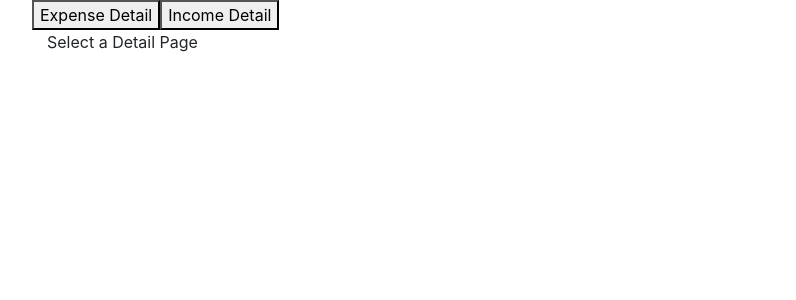
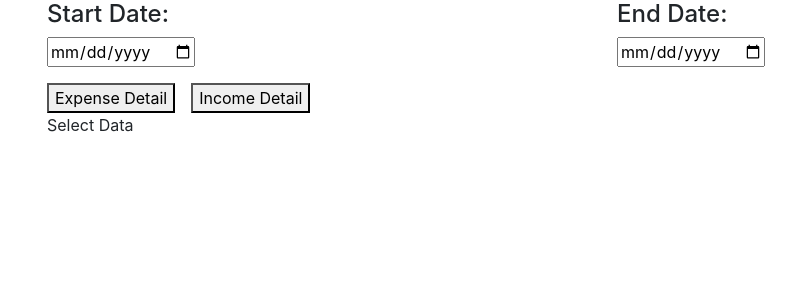
Before and after one commit to sushen25/unihack, a React (Create React App) app: page /overview in a window 1280 px wide. Shown: the top 300 px of the page, without its empty margins (38-834 px from the left). Built offline with nearby package versions, Linux system fonts and the light colour scheme.

Commit message:
Start date picker

```diff
--- a/src/components/transaction_list.js
+++ b/src/components/transaction_list.js
@@ -5,7 +5,6 @@ class TransactionList extends React.Component {
 
     render() {
         const transactions = this.props.list_items;
-        console.log(transactions)
         var renderedTransactions = (<p>No data</p>)
         if(transactions) {
             renderedTransactions = transactions.map((transaction) => {
--- a/src/overview/Overview.js
+++ b/src/overview/Overview.js
@@ -90,43 +90,42 @@ class Overview extends React.Component {
         this.setState({detail: detail_page})
     }
 
+    setStartDate = () => {
+
+    }
 
     render() {
-        // REAL START
         const data = this.getData();
 
-        if(this.state.detail === "expense") {
-            return (
-                <div>
-                    <div className="row">
-                        <button onClick={event => this.detailButton(event, "expense")}>Expense Detail</button>
+        var detail_page = <p>Select Data</p>
+
+        if(this.state.detail === "expense" || this.state.detail === "income") {
+            detail_page = <ExpenseIncome title={this.state.detail} transaction_list={data.transaction_list} pie_chart_data={data.expense_data}/>
+        }
+
+        return (
+            <div>
+                <div className="row">
+                    <div className="col-6">
+                        <h4>Start Date: </h4>
+                        <input type="date" />
+                    </div>
+                    <div className="col-6">
+                        <h4>End Date: </h4>
+                        <input type="date" />
+                    </div>
+                </div>
+                <div className="row mt-3">
+                    <div className="col-6">
+                        <button className="mr-3" onClick={event => this.detailButton(event, "expense")}>Expense Detail</button>
                         <button onClick={event => this.detailButton(event, "income")}>Income Detail</button>
                     </div>
-                    <ExpenseIncome title="Expense" transaction_list={data.transaction_list} pie_chart_data={data.expense_data}/>
+
                 </div>
+                {detail_page}
+            </div>
 
-            );
-        } else if(this.state.detail === "income") {
-            return(
-                <div>
-                    <div className="row">
-                        <button onClick={event => this.detailButton(event, "expense")}>Expense Detail</button>
-                        <button onClick={event => this.detailButton(event, "income")}>Income Detail</button>
-                    </div>
-                    <ExpenseIncome title="Income" transaction_list={data.transaction_list} pie_chart_data={data.expense_data}/>
-                </div>
-            );
-        } else {
-            return(
-                <div>
-                    <div className="row">
-                        <button onClick={event => this.detailButton(event, "expense")}>Expense Detail</button>
-                        <button onClick={event => this.detailButton(event, "income")}>Income Detail</button>
-                    </div>
-                    <div>Select a Detail Page</div>
-                </div>
-            );
-        }
+        );
 
     }
 }
```
